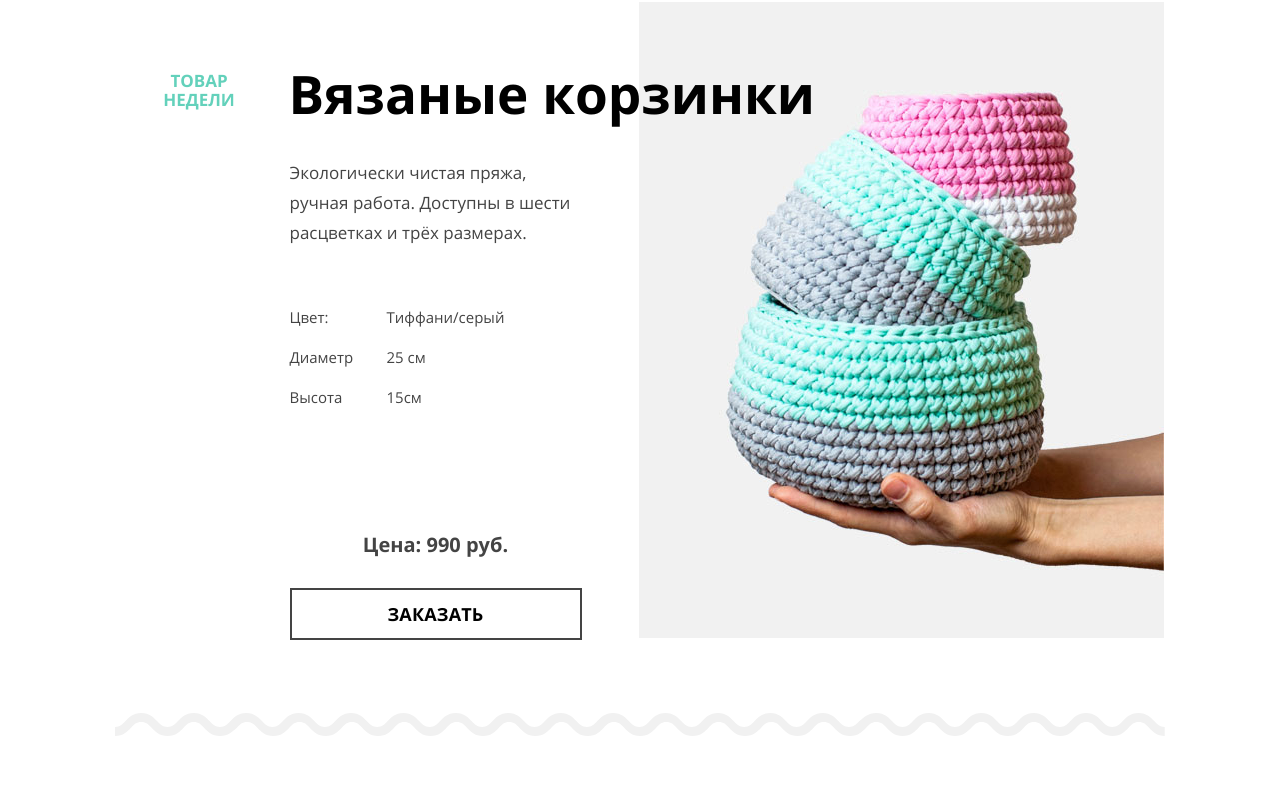
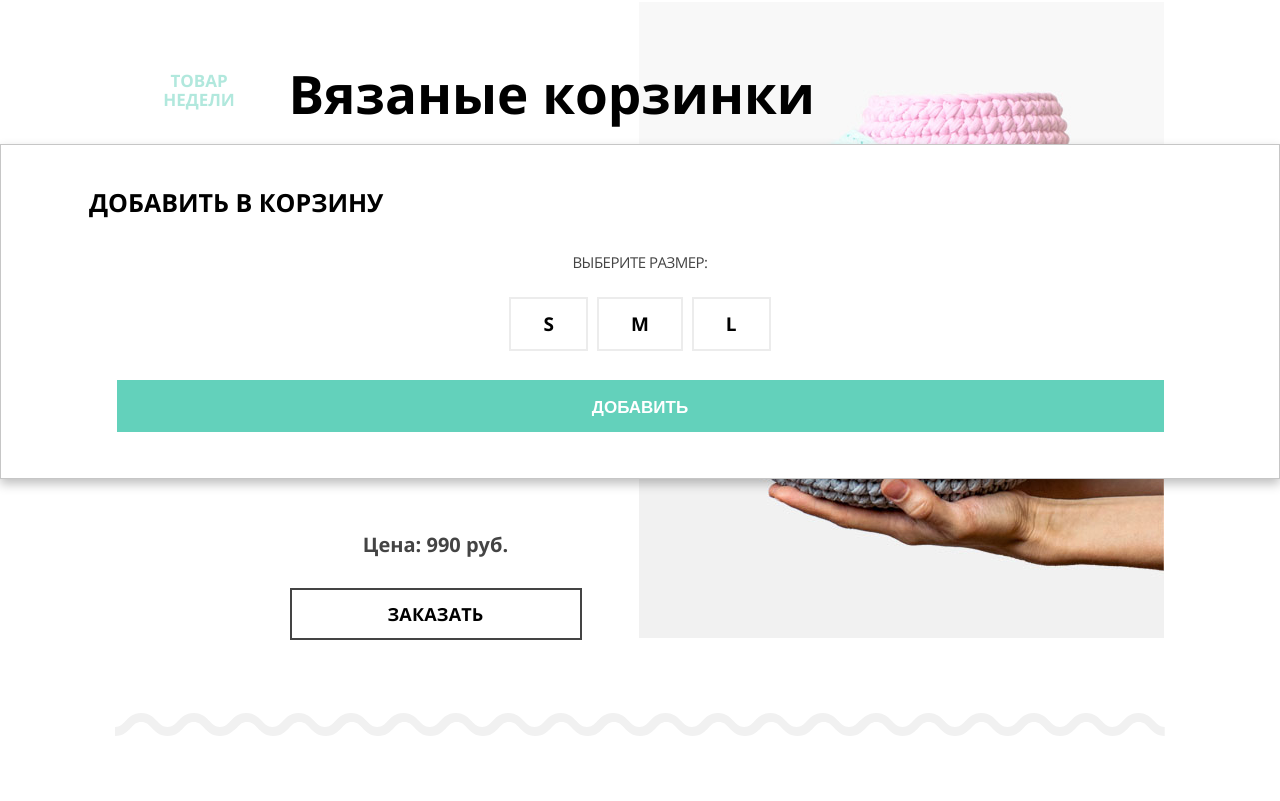
Before and after one commit to htmlacademy-adaptive/2221053-mishka-27, a website: page source/index.html in a window 1280 px wide. Shown: the part 901-1702 px from the top of the page. Drawn offline with nearby package versions, Linux system fonts and the light colour scheme; files that its build step writes are made by us from their sources; files whose address does not match are found by name.

Commit message:
PixelPerfect для модального окна мобильная версия.

```diff
--- a/source/index.html
+++ b/source/index.html
@@ -330,33 +330,33 @@
         </div>
       </div>
     </footer>
-    <div class="page__modal page__modal--hidden">
-      <article class="page__container add-product-basket">
-        <h2 class="section-title">Добавить в корзину</h2>
-        <form class="form" action="#" method="GET">
-          <fieldset class="form__fieldset">
-            <legend class="form__legend form__legend form__legend--modal">Выберите размер:</legend>
-            <ul class="form__list">
+    <div class="page__modal">
+      <article class="add-product-basket">
+        <h2 class="section-title section-title--modal">Добавить в&nbsp;корзину</h2>
+        <form class="page__container form form--modal" action="#" method="GET">
+<!--          <div class="form__fieldset">  -->
+            <h2 class="form__legend form__legend form__legend--modal">Выберите размер:</h2>
+            <ul class="form__list form__list--modal">
               <li class="form__item">
-                <label class="form__label form__label--modal">
-                  <input class="form__checkbox" type="checkbox" checked>
-                  S
+                <label class=" form__label form__label--modal">
+                  <input class="form__checkbox-modal visually-hidden" type="radio" name="s-size" id="s-size" checked>
+                  <span class="form__label--size">S</span>
                 </label>
               </li>
               <li class="form__item">
                 <label class="form__label form__label--modal">
-                  <input class="form__checkbox" type="checkbox">
-                  M
+                  <input class="form__checkbox-modal visually-hidden" type="radio" name="s-size" id="s-size">
+                  <span class="form__label--size">M</span>
                 </label>
               </li>
               <li class="form__item">
                 <label class="form__label form__label--modal">
-                  <input class="form__checkbox" type="checkbox">
-                  L
+                  <input class="form__checkbox-modal visually-hidden" type="radio" name="s-size" id="s-size">
+                  <span class="form__label--size">L</span>
                 </label>
               </li>
             </ul>
-          </fieldset>
+<!--          </div>  -->
           <button class="button button--green" type="submit">Добавить</button>
         </form>
       </article>
--- a/source/sass/blocks/add-product-basket.scss
+++ b/source/sass/blocks/add-product-basket.scss
@@ -2,4 +2,9 @@
 
 .add-product-basket {
   text-align: center;
+  background-color: var(--white-color);
+  margin-top: 1045px;
+  box-sizing: border-box;
+  border: 1px solid #c6c6c6;
+  box-shadow: 0 5px 10px rgba(0, 1, 1, 0.25);
 }
--- a/source/sass/blocks/button.scss
+++ b/source/sass/blocks/button.scss
@@ -13,5 +13,11 @@
     color: var(--white-color);
     background-color: var(--light-green);
     border: none;
+    width: 100%;
+    margin-top: 29px;
+    margin-bottom: 46px;
+    text-transform: uppercase;
+    padding-top: 18px;
+    padding-bottom: 14px;
   }
 }
--- a/source/sass/blocks/form.scss
+++ b/source/sass/blocks/form.scss
@@ -85,6 +85,8 @@
     font-size: 15px;
     line-height: 30px;
     color: var(--light-black);
+    letter-spacing: -0.5px;
+    margin-top: 16px;
   }
 
   &--line {
@@ -236,6 +238,10 @@
   @include mixins.list-reset;
   display: flex;
   justify-content: center;
+
+  &--modal {
+    gap: 9px;
+  }
 }
 
 .form__label {
@@ -310,6 +316,13 @@
         right: 22px;
       }
     }
+  }
+
+  &--size {
+    display: block;
+    padding: 17px 32px;
+    border: 2px solid rgba(#444444, 0.1);
+    margin-top: 20px;
   }
 }
 
--- a/source/sass/blocks/page.scss
+++ b/source/sass/blocks/page.scss
@@ -56,12 +56,9 @@
   position: absolute;
   top: 0;
   left: 0;
-  width: 100%;
+  width: 100vw;
   min-height: 100%;
-  display: flex;
-  justify-content: center;
-  align-items: center;
-  background-color: rgb(216, 226, 75);
+  background-color: rgba($color: #ffffff, $alpha: 0.5);
 
   &--hidden {
     display: none;
--- a/source/sass/blocks/section-title.scss
+++ b/source/sass/blocks/section-title.scss
@@ -15,6 +15,8 @@
   @media #{$media-d} {
     font-size: 53px;
     line-height: 57px;
+    margin-top: 42px;
+    margin-left: -1px;
   }
 
 
@@ -29,8 +31,11 @@
     }
   }
 
-  @media #{$media-d} {
-    margin-top: 42px;
-    margin-left: -1px;
+  &--modal {
+    font-size: 25px;
+    text-transform: uppercase;
+    margin: 29px 20px 0;
+    text-align: left;
+    padding-left: 68px;
   }
 }
```
